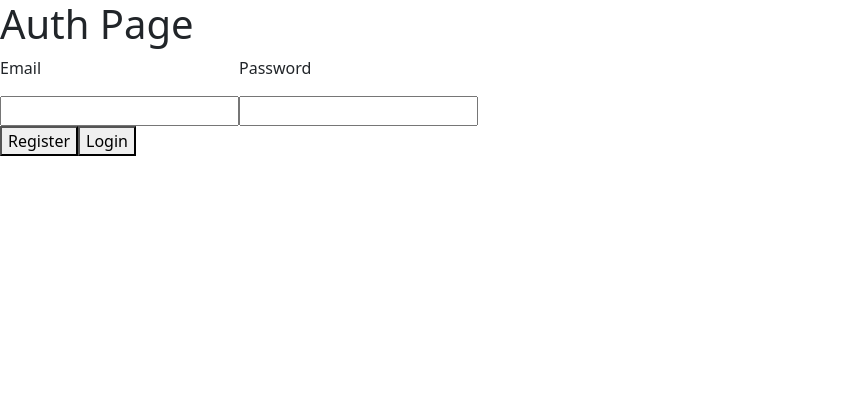
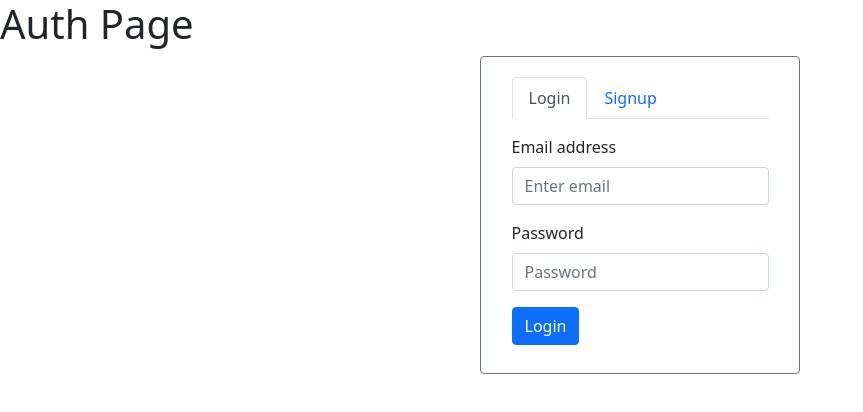
Before and after one commit to CharlieEllenbecker/Flashcard-App, a React (Create React App) app in the folder client/: page /auth in a window 1280 px wide. Shown: the top 412 px of the page, without its empty margins (0-863 px from the left). Built offline with nearby package versions, Linux system fonts and the light colour scheme.

Commit message:
working on the login and signup or auth component

```diff
--- a/client/src/components/App.js
+++ b/client/src/components/App.js
@@ -9,7 +9,7 @@ const App = () => {
 	<>
 	  	<BrowserRouter>
 			<Routes>
-				<Route path="/home" element={<Home />} />
+				<Route exact path="/" element={<Home />} />
 				<Route path="/auth" element={<Auth />} />
 				<Route path="/decks" element={<Decks displayNavbar={true} />} />
 				<Route path="/folders" element={<Folders displayNavbar={true} canAddFolder={true} />} />
--- a/client/src/components/Auth.js
+++ b/client/src/components/Auth.js
@@ -1,27 +1,46 @@
 import React, { useState } from 'react';
-import { Form } from 'react-bootstrap';		// utilize instead!
+import { Container, Tab, Tabs } from 'react-bootstrap';
+import Login from './Login';
+import Signup from './Signup';
 import axios from 'axios';
+import '../styles/container.css';
 
 const Auth = () => {
 	const [state, setState] = useState({});
+	const [errorMessage, setErrorMessage] = useState('');
 
 	const clearInputs = () => {
-		document.getElementById('email').value = '';
-		document.getElementById('password').value = '';
+		document.getElementById('login-email').value = '';
+		document.getElementById('login-password').value = '';
+		document.getElementById('signup-email').value = '';
+		document.getElementById('signup-password').value = '';
+		document.getElementById('confirm-email').value = '';
+		document.getElementById('confirm-password').value = '';
+		setErrorMessage('');
 		setState({});
 	}
 
 	const handleChange = (e) => {
 		e.preventDefault();
+		console.log(e.target.value);
 		setState({...state, [e.target.id]: e.target.value });
 	}
 
-	const register = async (e) => {
+	const signup = async (e) => {
 		e.preventDefault();
+
+		if(state['signup-email'].normalize() !== state['confirm-email'].normalize() || state['signup-password'].normalize() !== state['confirm-password'].normalize()){
+			setErrorMessage('Please check if your email or password is typed in correctly');
+			return;
+		}
+
 		await axios
-			.post('/api/users', state)
+			.post('/api/users', {
+				email: state['signup-email'],
+				password: state['signup-password']
+			})
 			.then(response => {
-				console.log('Register response: ', response);
+				console.log('Signup response: ', response);
 				localStorage.setItem('x-auth-token', response.headers['x-auth-token']);
 				clearInputs();
 			})
@@ -31,7 +50,10 @@ const Auth = () => {
 	const login = async (e) => {
 		e.preventDefault();
 		await axios
-			.post('/api/login', state)
+			.post('/api/login', {
+				email: state['login-email'],
+				password: state['login-password']
+			})
 			.then(response => {
 				console.log('Login Response: ', response);
 				localStorage.setItem('x-auth-token', response.headers['x-auth-token']);
@@ -43,20 +65,17 @@ const Auth = () => {
 	return(
 		<>
 			<h1>Auth Page</h1>
-			<form>
-				<label>
-					<p>Email</p>
-					<input type="email" id="email" onChange={handleChange} />
-				</label>
-				<label>
-					<p>Password</p>
-					<input type="password" id="password" onChange={handleChange} />
-				</label>
-				<div>
-					<button type="submit" onClick={register}>Register</button>
-					<button type="submit" onClick={login}>Login</button>
-				</div>
-			</form>
+			<Container className="border rounded border-secondary auth-container">
+				<Tabs defaultActiveKey="login" id="uncontrolled-tab-example" className="mb-3" onSelect={clearInputs}>
+					<Tab eventKey="login" title="Login">
+						<Login handleChange={handleChange} login={login} />
+					</Tab>
+					<Tab eventKey="signup" title="Signup">
+					<Signup handleChange={handleChange} signup={signup} />
+					</Tab>
+				</Tabs>
+				<h6>{errorMessage}</h6>
+			</Container>
 		</>
 	);
 }
--- a/client/src/components/CustomNavbar.js
+++ b/client/src/components/CustomNavbar.js
@@ -3,14 +3,14 @@ import { Link } from 'react-router-dom';
 
 const CustomNavbar = () => {
     return(
-        <Navbar bg="dark" variant={"dark"} expand="lg">
+        <Navbar bg="dark" variant="dark" expand="lg">
             <Container>
-                <Navbar.Brand as={Link} to={"/home"}>Flashcard-App</Navbar.Brand>
+                <Navbar.Brand exact as={Link} to="/">Flashcard-App</Navbar.Brand>
                 <Navbar.Toggle aria-controls="basic-navbar-nav" />
                 <Navbar.Collapse id="basic-navbar-nav">
                     <Nav className="me-auto">
-                        <Nav.Link as={Link} to={"/decks"}>Decks</Nav.Link>
-                        <Nav.Link as={Link} to={"/folders"}>Folders</Nav.Link>
+                        <Nav.Link as={Link} to="/decks">Decks</Nav.Link>
+                        <Nav.Link as={Link} to="/folders">Folders</Nav.Link>
                         <NavDropdown title="Dropdown" id="basic-nav-dropdown">
                             <NavDropdown.Item href="#account/TODO">Account (*TODO*)</NavDropdown.Item>
                             <NavDropdown.Divider />
--- /dev/null
+++ b/client/src/components/Login.js
@@ -0,0 +1,21 @@
+import { Form, Button } from 'react-bootstrap';
+
+const Login = (props) => {
+    return(
+        <Form>
+            <Form.Group className="mb-3">
+                <Form.Label>Email address</Form.Label>
+                <Form.Control id="login-email" type="email" placeholder="Enter email" onChange={props.handleChange} />
+            </Form.Group>
+            <Form.Group className="mb-3">
+                <Form.Label>Password</Form.Label>
+                <Form.Control id="login-password" type="password" placeholder="Password" onChange={props.handleChange} />
+            </Form.Group>
+            <Button variant="primary" type="submit" onClick={props.login}>
+                Login
+            </Button>
+        </Form>
+    );
+}
+
+export default Login;
--- /dev/null
+++ b/client/src/components/Signup.js
@@ -0,0 +1,25 @@
+import { Form, Button } from 'react-bootstrap';
+
+const Signup = (props) => {
+    return(
+        <Form>
+            <Form.Group className="mb-3">
+                <Form.Label>Email address</Form.Label>
+                <Form.Control id="signup-email" type="email" placeholder="Enter email" onChange={props.handleChange} />
+                <Form.Label>Confirm Email address</Form.Label>
+                <Form.Control id="confirm-email" type="email" placeholder="Confirm email" onChange={props.handleChange} />
+            </Form.Group>
+            <Form.Group className="mb-3">
+                <Form.Label>Password</Form.Label>
+                <Form.Control id="signup-password" type="password" placeholder="Password" onChange={props.handleChange} />
+                <Form.Label>Confirm Password</Form.Label>
+                <Form.Control id="confirm-password" type="password" placeholder="Confirm password" onChange={props.handleChange} />
+            </Form.Group>
+            <Button variant="primary" type="submit" onClick={props.signup}>
+                Signup
+            </Button>
+        </Form>
+    );
+}
+
+export default Signup;
--- /dev/null
+++ b/client/src/styles/container.css
@@ -0,0 +1,6 @@
+.auth-container{
+    display: grid;
+    justify-content: center;
+    width: 20rem;
+    padding: 20px;
+}
```
Also changed, not shown: 1 other file (tests, documents, lock files or other folders).
